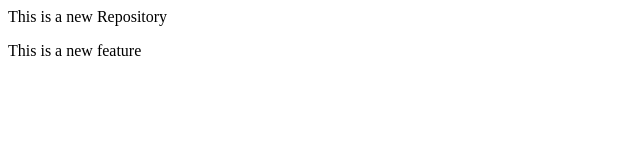
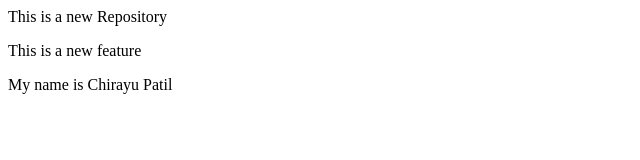
Before and after one commit to ChirayuPatil022/localrepo, a plain HTML site: page LocalRepo/index.html in a window 1280 px wide. Shown: the whole page, without its empty margins (0-640 px from the left). Drawn offline with Linux system fonts and the light colour scheme.

Commit message:
added first and last name

```diff
--- a/LocalRepo/index.html
+++ b/LocalRepo/index.html
@@ -1,2 +1,3 @@
 <p>This is a new Repository</p>
 <p>This is a new feature</p>
+<p>My name is Chirayu Patil</p>
```
